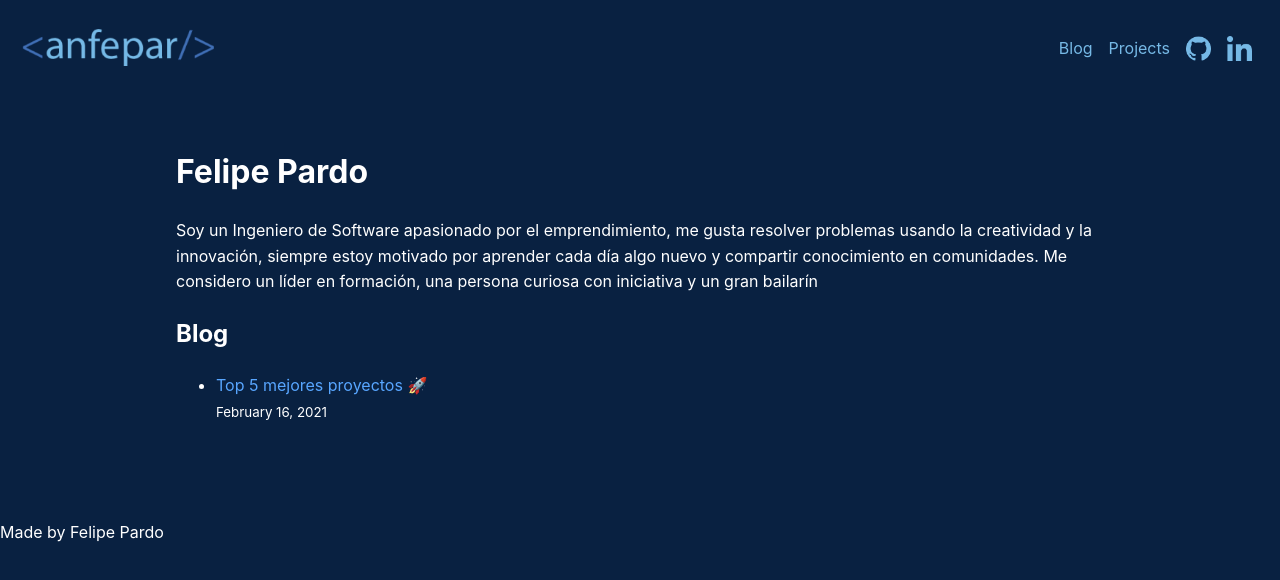
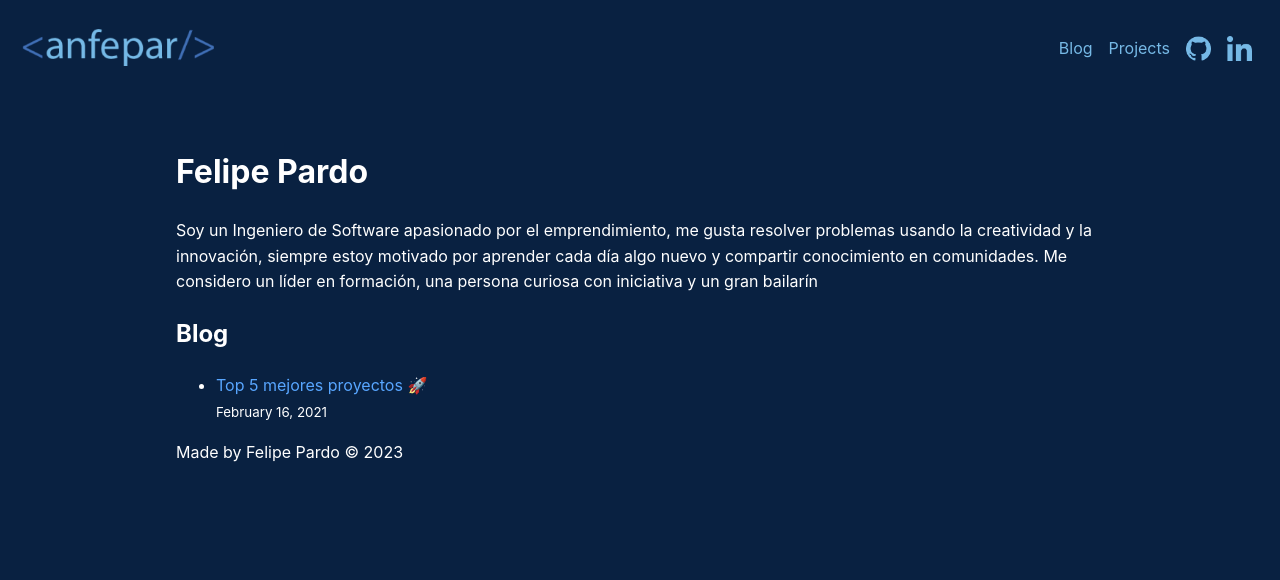
Before and after one commit to anfepar/anfepar, a Next.js app: page / in a window 1280 px wide. Shown: the top 580 px of the page. Built offline with nearby package versions, Linux system fonts and the light colour scheme.

Commit message:
feat(Footer): :construction: surround footer using a wrapper

```diff
--- a/components/layout/layout.tsx
+++ b/components/layout/layout.tsx
@@ -24,8 +24,12 @@ export const Layout = ({
         <meta name="twitter:card" content="summary_large_image" />
       </Head>
       <Header />
-      <main className={styles.container}>{children}</main>
-      <Footer />
+      <main className={styles.container}>
+        <>
+          {children}
+          <Footer />
+        </>
+      </main>
     </>
   );
 };
--- a/constants/string.ts
+++ b/constants/string.ts
@@ -21,7 +21,7 @@ const STRINGS: Texts = {
     url_projects: 'Projects',
   },
   Footer: {
-    about_me: 'Made by Felipe Pardo',
+    about_me: 'Made by Felipe Pardo © 2023',
   }
 };
 
```
Also changed, not shown: components/layout/layout.module.css (line endings or trailing spaces).
